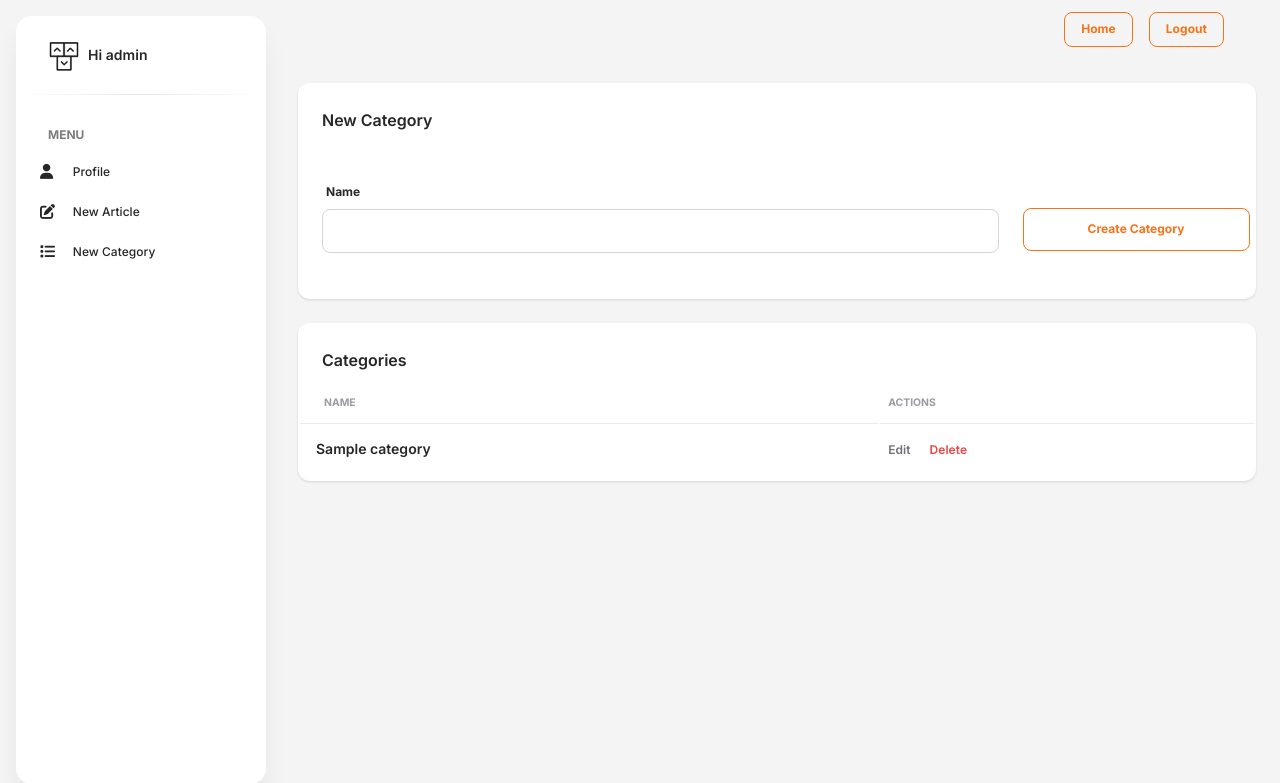
After one commit to eric-py/FlaskBlog, a Flask app: page /profile/new_category in a window 1280 px wide. The commit adds this page. Shown: the top 783 px of the page. Run offline with Flask 3, Linux system fonts and the light colour scheme; a user stored in the database is signed in; tables that the repository leaves empty hold one stand-in row (values such as "Sample post"); parts of the project's set-up code (start-up, migrations or seed data) failed here and were passed over; some libraries are stand-ins or nearby versions.

Commit message:
category: add CRUD functionality for categories

```diff
--- a/app/forms.py
+++ b/app/forms.py
@@ -55,3 +55,12 @@ class PostForm(FlaskForm):
     def __init__(self, *args, **kwargs):
         super(PostForm, self).__init__(*args, **kwargs)
         self.categories.choices = [(c.id, c.name) for c in Category.query.order_by('name')]
+
+class CategoryForm(FlaskForm):
+    name = StringField('Name', validators=[DataRequired(), Length(min=2, max=50)])
+    submit = SubmitField('Create Category')
+
+    def validate_name(self, name):
+        category = Category.query.filter_by(name=name.data).first()
+        if category:
+            raise ValidationError('That category name is already taken. Please choose a different one.')
--- /dev/null
+++ b/app/templates/profile/new_category.html
@@ -0,0 +1,78 @@
+{% extends "profile_base.html" %}
+{% block content %}
+<div class="container-fluid py-4">
+    <div class="row">
+        <div class="col-12">
+            <div class="card mb-4">
+                <div class="card-header pb-0">
+                    <h6>New Category</h6>
+                </div>
+                <div class="card-body px-0 pt-0 pb-2">
+                    <form method="POST" action="{{ url_for('profile.new_category') }}" class="p-4">
+                        {{ form.hidden_tag() }}
+                        <div class="row align-items-center">
+                            <div class="col-md-9">
+                                <div class="form-group mb-0">
+                                    {{ form.name.label(class="form-control-label") }}
+                                    {{ form.name(class="form-control" + (" is-invalid" if form.name.errors else ""), style='height:44px') }}
+                                    {% for error in form.name.errors %}
+                                        <div class="text-danger invalid-feedback">
+                                            {{ error }}
+                                        </div>
+                                    {% endfor %}
+                                </div>
+                            </div>
+                            <div class="col-md-1">
+                                {{ form.submit(class="btn btn-outline-primary px-6", style='margin-top:43px') }}
+                            </div>
+                        </div>
+                    </form>
+                </div>
+            </div>
+        </div>
+    </div>
+
+    <div class="row">
+    <div class="col-12">
+        <div class="card mb-4">
+            <div class="card-header pb-0">
+                <h6>Categories</h6>
+            </div>
+            <div class="card-body px-0 pt-0 pb-2">
+                <div class="table-responsive p-0">
+                    <table class="table align-items-center mb-0">
+                        <thead>
+                            <tr>
+                                <th class="text-uppercase text-secondary text-xxs font-weight-bolder opacity-7">Name</th>
+                                <th class="text-uppercase text-secondary text-xxs font-weight-bolder opacity-7 ps-2">Actions</th>
+                            </tr>
+                        </thead>
+                        <tbody>
+                            {% for category in categories %}
+                            <tr>
+                                <td>
+                                    <div class="d-flex px-2 py-1">
+                                        <div class="d-flex flex-column justify-content-center">
+                                            <h6 class="mb-0 text-sm">{{ category.name }}</h6>
+                                        </div>
+                                    </div>
+                                </td>
+                                <td class="align-middle">
+                                    <a href="{{ url_for('profile.edit_category', category_id=category.id) }}" class="text-secondary font-weight-bold text-xs" data-toggle="tooltip" data-original-title="Edit category">
+                                        Edit
+                                    </a>
+                                    <a href="{{ url_for('profile.delete_category', category_id=category.id) }}" class="text-danger font-weight-bold text-xs ms-3" data-toggle="tooltip" data-original-title="Delete category" onclick="return confirm('Are you sure you want to delete this category?');">
+                                        Delete
+                                    </a>
+                                    </td>
+                                </tr>
+                                {% endfor %}
+                            </tbody>
+                        </table>
+                    </div>
+                </div>
+            </div>
+        </div>
+    </div>
+</div>
+{% endblock content %}
--- a/app/templates/profile_base.html
+++ b/app/templates/profile_base.html
@@ -49,6 +49,12 @@
                 <i class="fa-solid fa-pen-to-square"></i>
                 <span class="nav-link-text ms-1">New Article</span>
           </a>
+          {% if current_user.is_admin %}
+            <a class="nav-link  " href="{{url_for('profile.new_category')}}">
+                  <i class="fa-solid fa-list"></i>
+                  <span class="nav-link-text ms-1">New Category</span>
+            </a>
+          {% endif %}
         </li>
       </ul>
     </div>
--- a/app/views.py
+++ b/app/views.py
@@ -1,6 +1,6 @@
 from flask import Blueprint, render_template, flash, redirect, url_for, request, abort
 from flask_login import login_user, current_user, logout_user, login_required
-from .forms import LoginForm, RegistrationForm, RequestResetForm, ResetPasswordForm, PostForm
+from .forms import LoginForm, RegistrationForm, RequestResetForm, ResetPasswordForm, PostForm, CategoryForm
 from .models import User, db, Post, Category
 from flask_mail import Message
 from .utils import save_picture
@@ -182,3 +182,49 @@ def delete_article(post_id):
     db.session.commit()
     flash('Your post has been deleted!', 'success')
     return redirect(url_for('profile.profile_index'))
+
+@profile.route("/new_category", methods=['GET', 'POST'])
+@login_required
+def new_category():
+    if not current_user.is_admin:
+        abort(403)
+
+    form = CategoryForm()
+    if form.validate_on_submit():
+        category = Category(name=form.name.data)
+        db.session.add(category)
+        db.session.commit()
+        flash('New category has been created!', 'success')
+        return redirect(url_for('profile.new_category'))
+
+    categories = Category.query.order_by(Category.id.desc()).all()
+    return render_template('profile/new_category.html', title='New Category', form=form, categories=categories)
+
+@profile.route("/edit_category/<int:category_id>", methods=['GET', 'POST'])
+@login_required
+def edit_category(category_id):
+    if not current_user.is_admin:
+        abort(403)
+
+    category = Category.query.get_or_404(category_id)
+    form = CategoryForm()
+    if form.validate_on_submit():
+        category.name = form.name.data
+        db.session.commit()
+        flash('The category has been updated!', 'success')
+        return redirect(url_for('profile.new_category'))
+    elif request.method == 'GET':
+        form.name.data = category.name
+    return render_template('profile/edit_category.html', title='Edit Category', form=form, category=category)
+
+@profile.route("/delete_category/<int:category_id>", methods=['GET'])
+@login_required
+def delete_category(category_id):
+    if not current_user.is_admin:
+        abort(403)
+
+    category = Category.query.get_or_404(category_id)
+    db.session.delete(category)
+    db.session.commit()
+    flash('The category has been deleted!', 'success')
+    return redirect(url_for('profile.new_category'))
```
Also changed, not shown: app/templates/profile/edit_category.html (added, +33 -0 lines).
